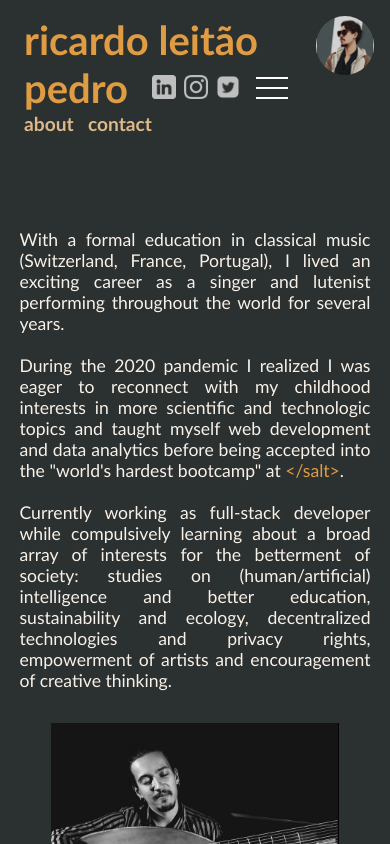
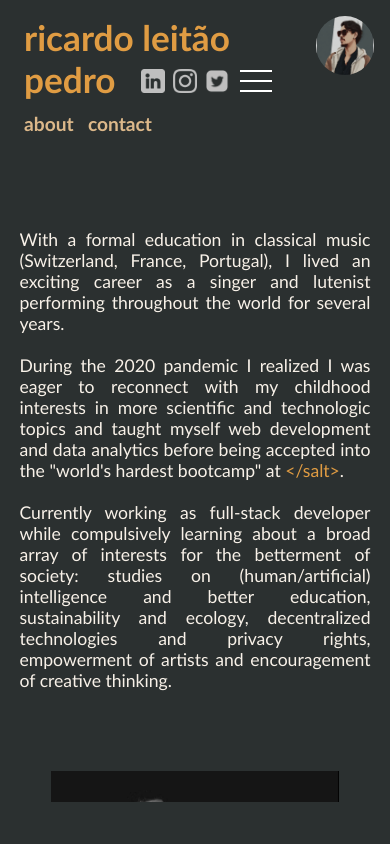
Before and after one commit to RLPedro/homepage, a React (Create React App) app: page /about in a window 390 px wide. Built offline with nearby package versions, Linux system fonts and the light colour scheme.

Commit message:
added media query for max 400px width, fixed styling and refactored useState

```diff
--- a/src/App.css
+++ b/src/App.css
@@ -14,7 +14,7 @@ a { text-decoration: none; }
   left: 20%;
   top: 20%;
   width: 60%;
-  height: 75%;
+  height: 70%;
 }
 
 .app__title, .app__subtitle {
@@ -124,3 +124,19 @@ a { text-decoration: none; }
   }
 
 }
+
+@media screen and (max-width: 400px) {
+
+  .app__title {
+    /* font-size: 2.5rem; */
+    font-size: 2.2rem;
+  }
+
+  .app__social-media {
+    /* top: 4.7rem; */
+    top: 4.3rem;
+    /* left: 9.5rem; */
+    left: 8.8rem;
+  }
+
+}
--- a/src/App.js
+++ b/src/App.js
@@ -1,3 +1,4 @@
+import React, { useState } from "react";
 import { BrowserRouter, Route, Routes, Link } from "react-router-dom"
 import Menu from "./components/Menu"
 import Home from "./components/Home"
@@ -11,18 +12,23 @@ import me from "./components/imgs/me.jpg"
 import './App.css'
 
 const App = () => {
+
+  const [ openMenu, setOpenMenu ] = useState(false);
+
   return (
     <div className="App">
       <BrowserRouter>
 
-        <Link to="./"><h1 className="app__title">ricardo leitão pedro</h1></Link>
+        <Link to="./" onClick={() => setOpenMenu(false)}>
+          <h1 className="app__title">ricardo leitão pedro</h1>
+        </Link>
 
-        <div className="app__subtitles">
+        <div className="app__subtitles" onClick={() => setOpenMenu(false)}>
           <Link to="./about"><h2 className="app__subtitle">about</h2></Link>
           <Link to="./contact"><h2 className="app__subtitle">contact</h2></Link>
         </div>
 
-        <div className="app__social-media">
+        <div className="app__social-media" onClick={() => setOpenMenu(false)}>
           <Link to="https://www.linkedin.com/in/ricardoleitaopedro" target="_blank" rel="noreferrer"><img className="app__social-media__linkedin" src={linkedin} alt="linked-in link" /></Link>
           <Link to="https://www.instagram.com/ricardoleitaopedro" target="_blank" rel="noreferrer"><img className="app__social-media__instagram" src={instagram} alt="instagram link" /></Link>
           <Link to="https://www.twitter.com/rleitaopedro" target="_blank" rel="noreferrer"><img className="app__social-media__twitter" src={twitter} alt="twitter link" /></Link>
@@ -31,7 +37,7 @@ const App = () => {
 
         <img src={me} id="me" alt="AI-generated Ricardo Leitão Pedro"/>
 
-        <Menu />
+        <Menu openMenu={openMenu} setOpenMenu={setOpenMenu}/>
 
         <Routes>
           <Route exact path="/" element={<Home />}/>
--- a/src/components/About.css
+++ b/src/components/About.css
@@ -69,3 +69,11 @@
   }
 
 }
+
+@media screen and (max-width: 400px) {
+
+  .about__images {
+    top: 35rem;
+  }
+
+}
--- a/src/components/Menu.css
+++ b/src/components/Menu.css
@@ -74,3 +74,12 @@
   }
 
 }
+
+@media screen and (max-width: 400px) {
+
+  .menu__small-screen {
+    top: 4.4rem;
+    left: 15rem;
+  }
+
+}
--- a/src/components/Menu.js
+++ b/src/components/Menu.js
@@ -1,10 +1,8 @@
-import React, { useState } from "react";
+import React from "react";
 import { Link } from "react-router-dom";
 import "./Menu.css";
 
-const Menu = () => {
-
-  const [ openMenu, setOpenMenu ] = useState(false);
+const Menu = ({ openMenu, setOpenMenu }) => {
 
   return (
     <div className="menu">
```
